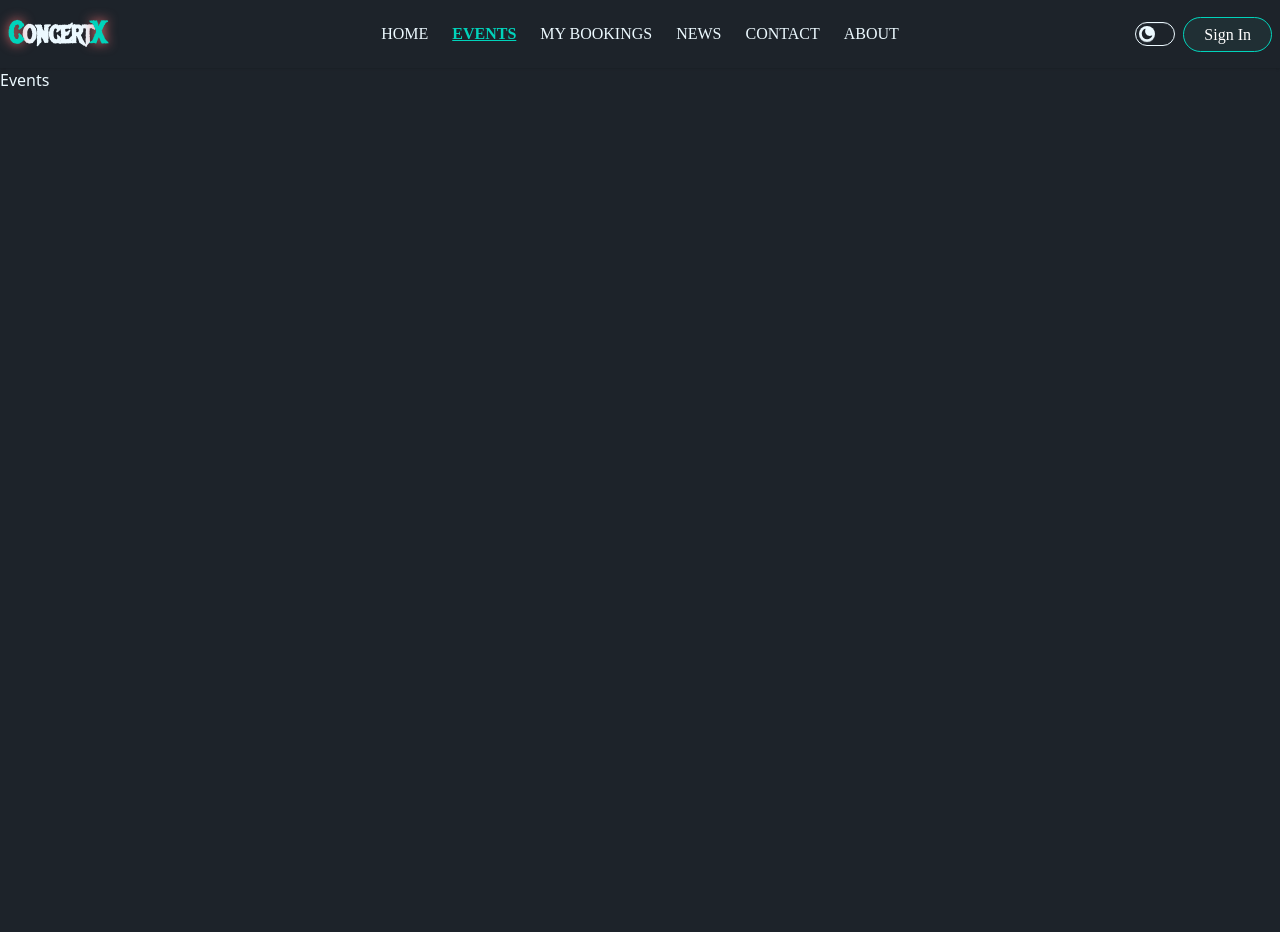
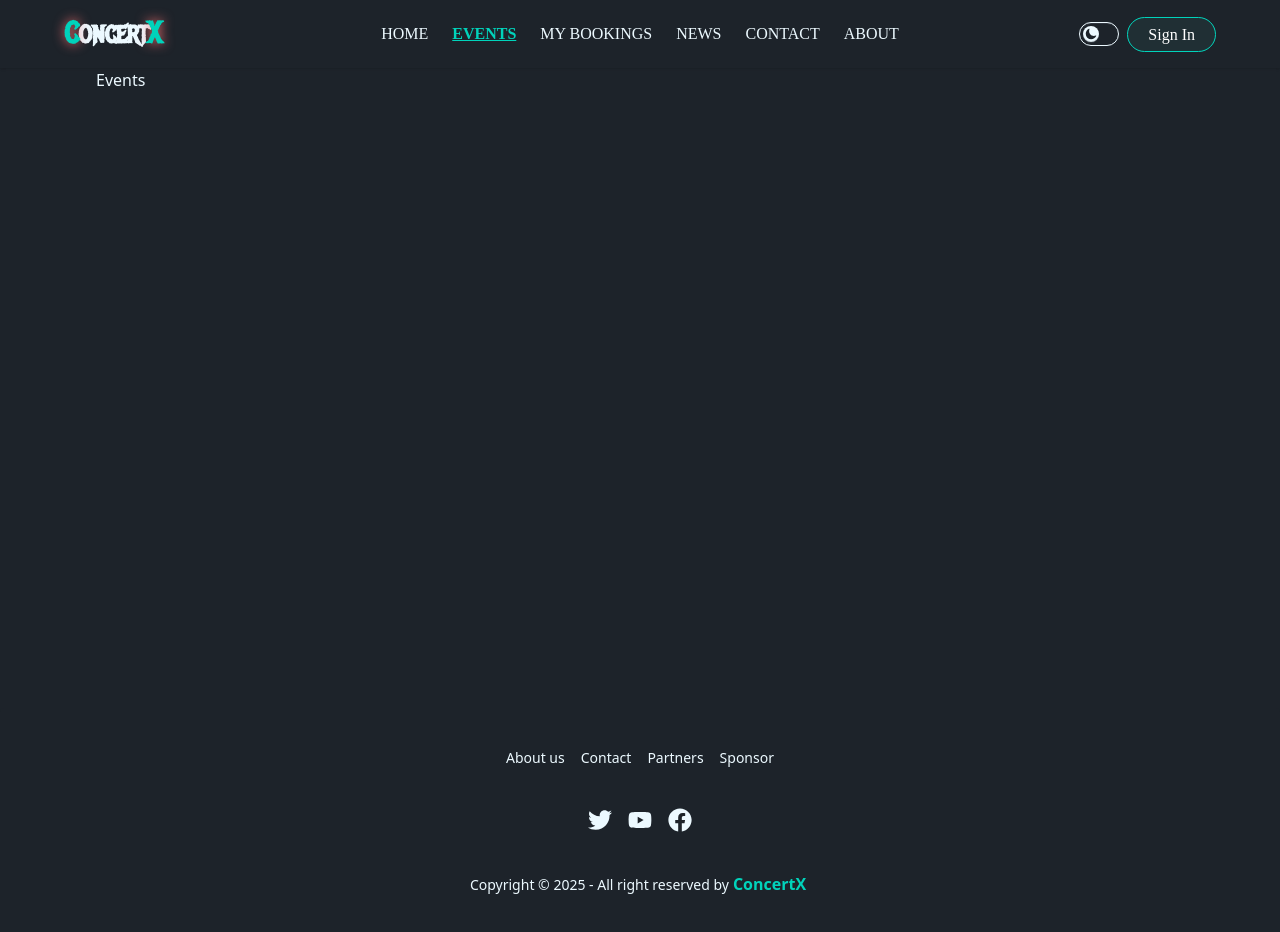
Before and after one commit to rubaiiyat/ConcertX, a React (Vite) app: page /events in a window 1280 px wide. Shown: the top 932 px of the page. Before the commit the page ends 800 px from the top, so only its background shows below. Built offline with nearby package versions, Linux system fonts and the light colour scheme.

Commit message:
add footer

```diff
--- a/src/App.jsx
+++ b/src/App.jsx
@@ -1,12 +1,16 @@
 import { Outlet } from "react-router";
 import "./App.css";
 import Navbar from "./Components/Shared/Navbar/Navbar";
+import Footer from "./Components/Shared/Footer/Footer";
 
 function App() {
   return (
     <div>
       <Navbar></Navbar>
-      <Outlet></Outlet>
+      <div className="mx-5 md:mx-18 lg:mx-24 min-h-[80vh]">
+        <Outlet></Outlet>
+      </div>
+      <Footer></Footer>
     </div>
   );
 }
--- /dev/null
+++ b/src/Components/Shared/Footer/Footer.jsx
@@ -0,0 +1,46 @@
+import { FaFacebook, FaTwitter, FaYoutube } from "react-icons/fa";
+import { Link } from "react-router";
+
+const Footer = () => {
+  return (
+    <footer className="footer footer-horizontal footer-center bg-base-100 text-base-content rounded p-10">
+      <nav className="grid grid-flow-col gap-4">
+        <Link to={"/about"} className="link link-hover">
+          About us
+        </Link>
+        <Link to={"/contact"} className="link link-hover">
+          Contact
+        </Link>
+        <Link to={"'/partners"} className="link link-hover">
+          Partners
+        </Link>
+        <Link to={"/sponsors"} className="link link-hover">
+          Sponsor
+        </Link>
+      </nav>
+      <nav>
+        <div className="grid grid-flow-col gap-4">
+          <Link to={"https://x.com/"}>
+            <FaTwitter className="w-6 h-6" />
+          </Link>
+          <Link to={"https://www.youtube.com/"}>
+            <FaYoutube className="w-6 h-6" />
+          </Link>
+          <Link to={"https://www.facebook.com/"}>
+            <FaFacebook className="w-6 h-6" />
+          </Link>
+        </div>
+      </nav>
+      <aside>
+        <p>
+          Copyright © {new Date().getFullYear()} - All right reserved by
+          <Link to={"/"} className="text-accent mx-1 font-bold text-base">
+            ConcertX
+          </Link>
+        </p>
+      </aside>
+    </footer>
+  );
+};
+
+export default Footer;
--- a/src/Components/Shared/Navbar/Navbar.jsx
+++ b/src/Components/Shared/Navbar/Navbar.jsx
@@ -115,7 +115,7 @@ const Navbar = () => {
   );
   return (
     <div>
-      <div className="navbar bg-base-100 shadow-sm">
+      <div className="navbar bg-base-100 shadow-sm px-0 md:px-16 p-2">
         <div className="navbar-start">
           <div className="dropdown">
             <div tabIndex={0} role="button" className="btn btn-ghost lg:hidden">
```
Also changed, not shown: src/Components/Pages/Banner/Banner.jsx (added).
